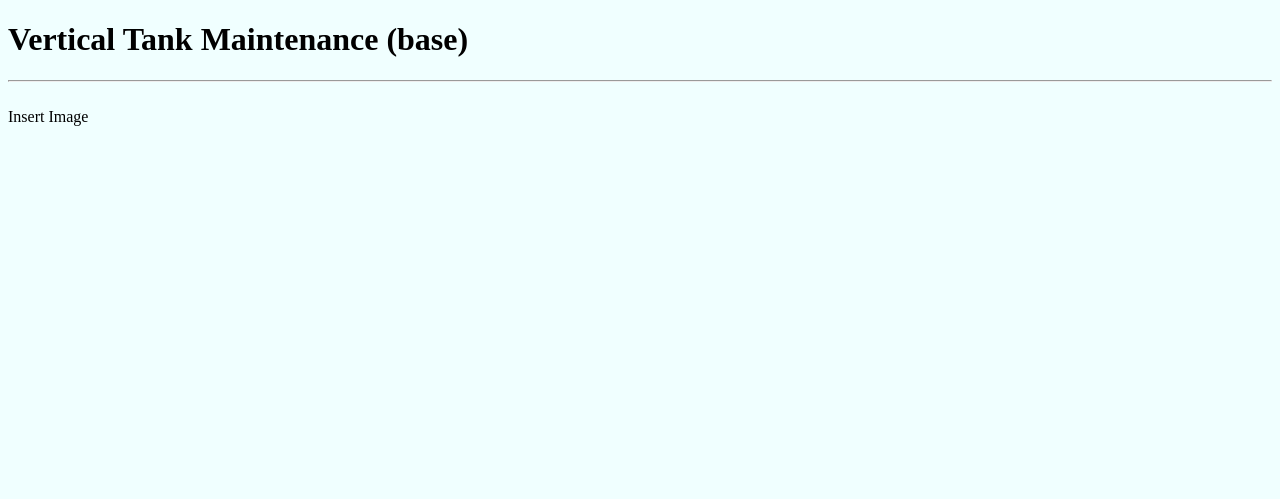
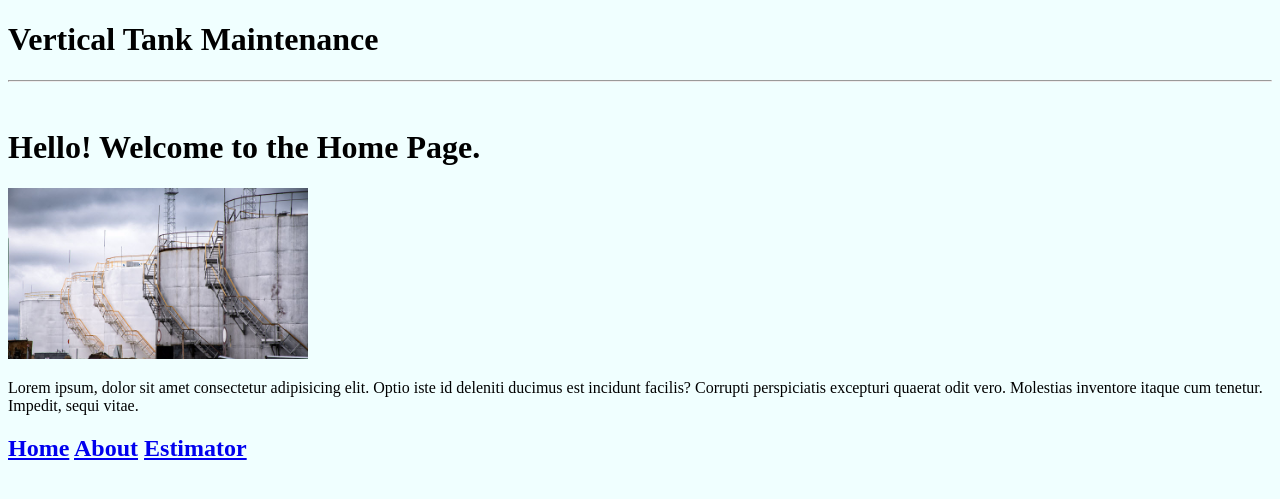
Before and after one commit to JackLemke/vtm_site, a Flask app: page /index in a window 1280 px wide. Shown: the top 499 px of the page. Run offline with Flask 2, Linux system fonts and the light colour scheme.

Commit message:
updated templates

```diff
--- a/templates/base.html
+++ b/templates/base.html
@@ -8,9 +8,10 @@
 </head>
 <body>
     <div>
-        <h1>Vertical Tank Maintenance (base)</h1>
+        <h1>Vertical Tank Maintenance</h1>
         <hr>
         <br>
+        <h2></h2>
 
         {% block body %}
 
@@ -18,4 +19,12 @@
 
     </div>
 </body>
+    <div>
+        <h2>
+            <a href="http://127.0.0.1:5000/index">                               Home</a>
+            <a href="http://127.0.0.1:5000/about"> About</a>
+            <a href="http://127.0.0.1:5000/estimate">                              Estimator </a>
+        </h2>
+    </div>
+
 </html>
--- a/templates/index.html
+++ b/templates/index.html
@@ -3,4 +3,14 @@
 {% block title %} Index Page {% endblock %}
 
 
-{% block body %} Insert Image {% endblock %}
+{% block body %}
+
+<body>
+<header>  <h1>Hello! Welcome to the Home Page.</h1>  </header>
+<img src="./Tanks.JPG" alt="Vertical_Tanks" width="300"/>
+
+<p> Lorem ipsum, dolor sit amet consectetur adipisicing elit. Optio iste id deleniti ducimus est incidunt facilis? Corrupti perspiciatis excepturi quaerat odit vero. Molestias inventore itaque cum tenetur. Impedit, sequi vitae.</p>
+
+</body>
+
+{% endblock %}
```
Also changed, not shown: templates/about.html (+14 -2 lines), templates/Tanks.JPG (added), 1 other file.
